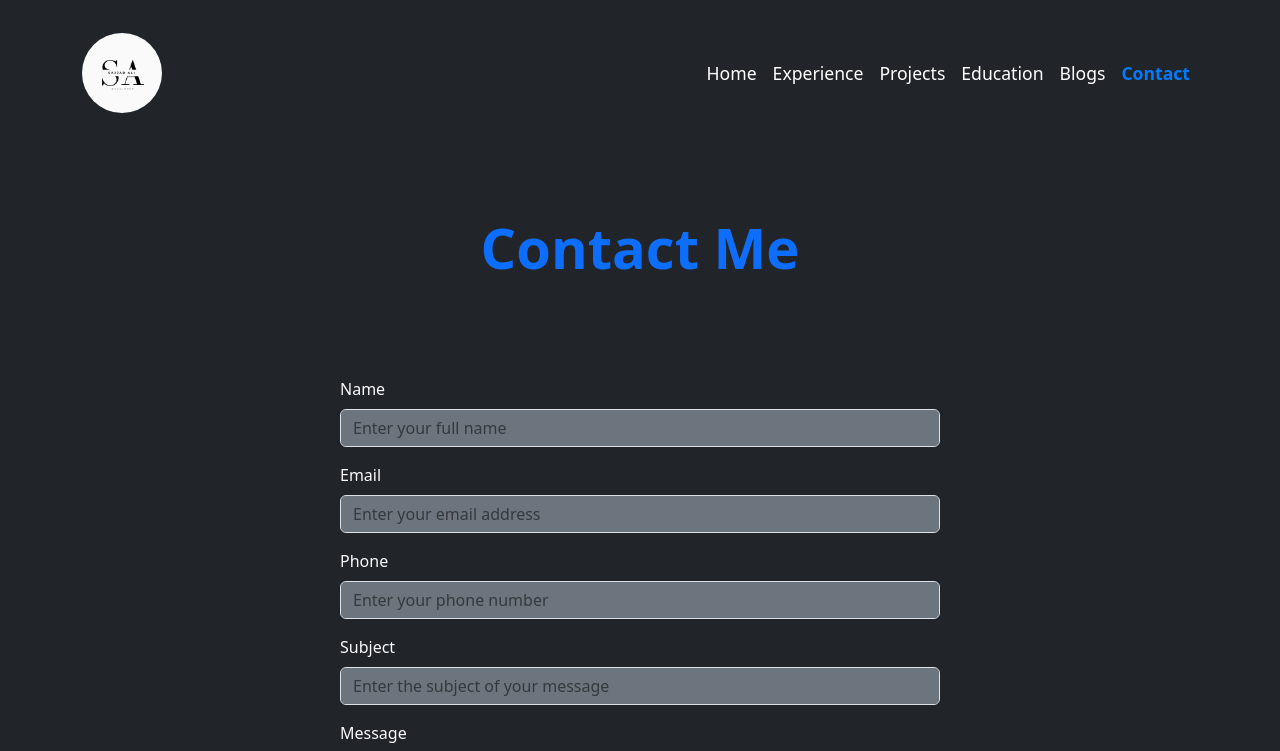
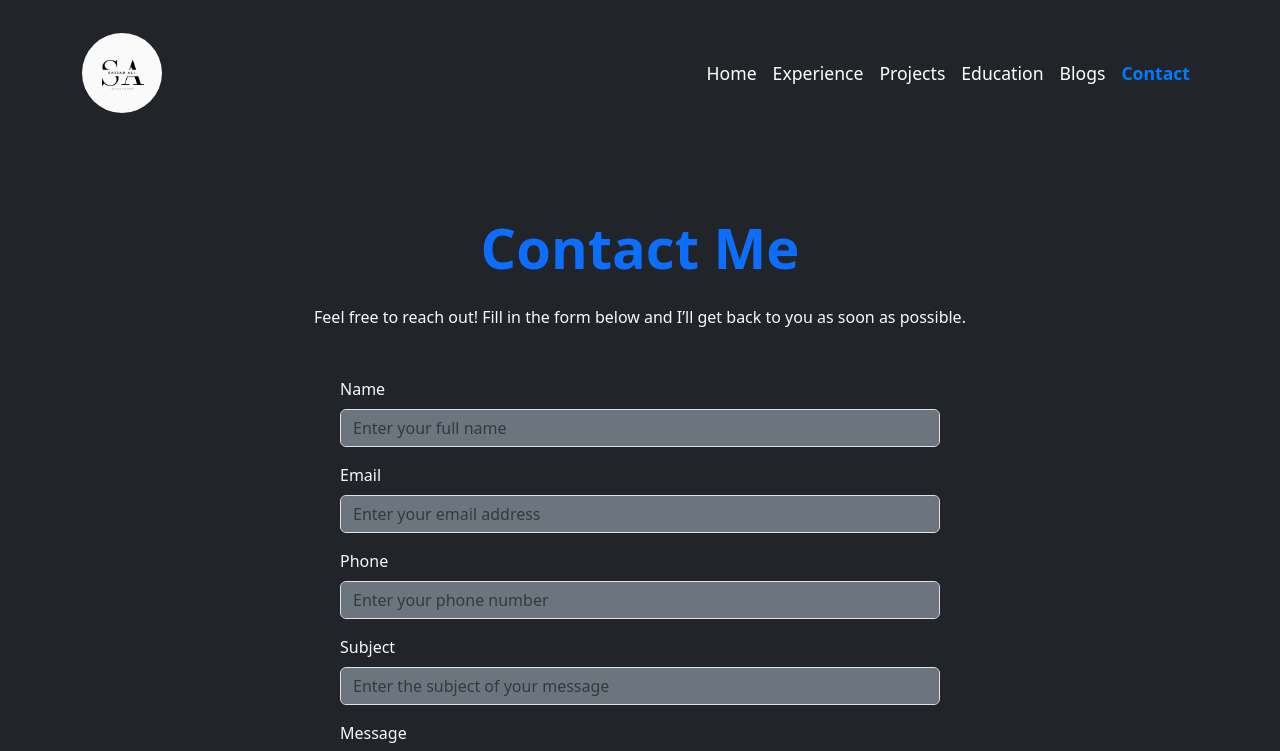
Before and after one commit to SajjadAli54/sajjadali, a React (Vite) app: page /contact in a window 1280 px wide. Shown: the top 751 px of the page. Built offline with nearby package versions, Linux system fonts and the light colour scheme.

Commit message:
changed the text color

```diff
--- a/src/pages/contact.jsx
+++ b/src/pages/contact.jsx
@@ -84,7 +84,7 @@ function Contact() {
       <h2 className="text-center text-primary mb-4 display-4 fw-bold">
         Contact Me
       </h2>
-      <p className="text-center text-muted mb-5">
+      <p className="text-center text-light mb-5">
         Feel free to reach out! Fill in the form below and I’ll get back to you
         as soon as possible.
       </p>
```
